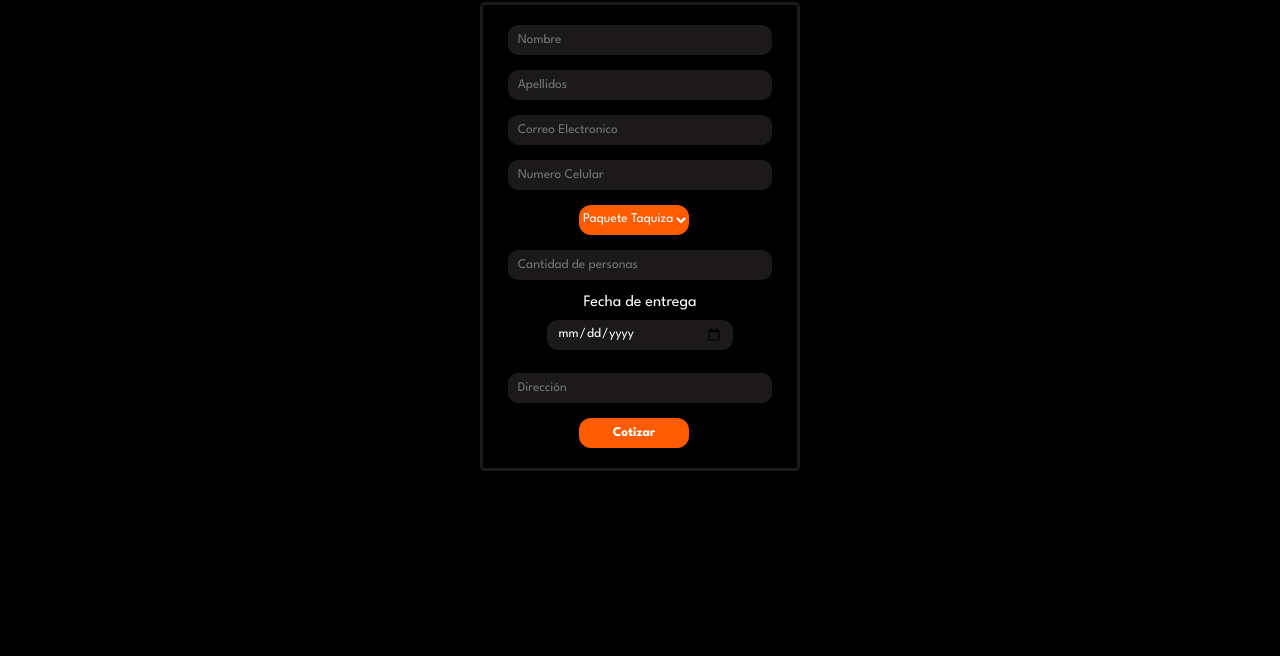
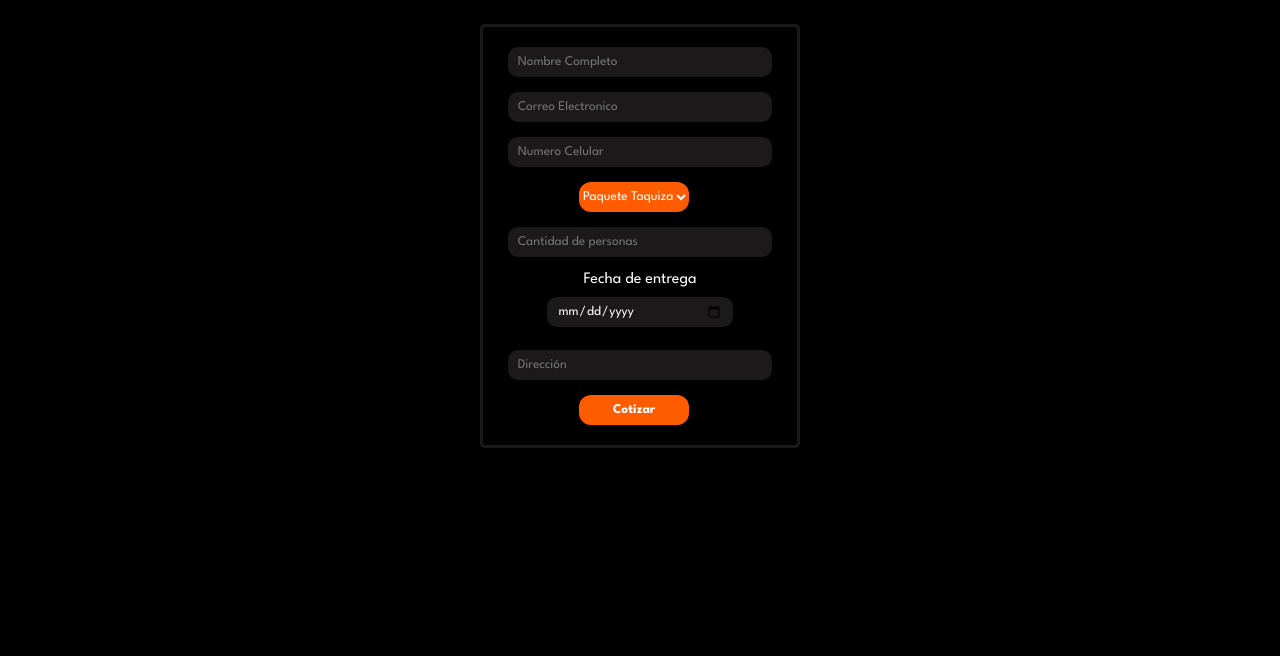
Before and after one commit to chrischavez1216/laCazuelaExpress, a plain HTML site: page cotizacion/cotizacion.html in a window 1280 px wide. Shown: the part 218-874 px from the top of the page. Drawn offline with Linux system fonts and the light colour scheme; files whose address does not match are found by name.

Commit message:
Segunda correccion

```diff
--- a/cotizacion/cotizacion.html
+++ b/cotizacion/cotizacion.html
@@ -25,20 +25,19 @@
     <main>
         <h2>¡Cotiza tu evento!</h2>
         <form action="https://formsubmit.co/cazuelaexpressmx@gmail.com" method="POST">
-            <input type="text" id="name" placeholder="Nombre" autocomplete="name">
-            <input type="text" id="last-name" placeholder="Apellidos" autocomplete="additional-name">
-            <input type="email" id="email" placeholder="Correo Electronico" autocomplete="email">
-            <input id="phone-number" placeholder="Numero Celular">
-            <select name="paquetes" id="paquetes-form" class="main-button">
+            <input type="text" id="name" placeholder="Nombre Completo" autocomplete="name" name="Nombre">
+            <input type="email" id="email" placeholder="Correo Electronico" autocomplete="email" name="Correo">
+            <input id="phone-number" placeholder="Numero Celular" name="Numero Celular">
+            <select name="paquetes" id="paquetes-form" class="main-button" name="Paquete Seleccionado">
                 <option value="paquete-taquiza">Paquete Taquiza</option>
                 <option value="paquete-taquiza">Paquete Taquiza</option>
             </select>
-            <input placeholder="Cantidad de personas">
+            <input placeholder="Cantidad de personas" name="Cantidad de Personas">
             <div class="fechaEntrega">
                 <p style="color: #fff;">Fecha de entrega</p>
-                <input type="date" id="date" value="Fecha de entrega">
+                <input type="date" id="date" value="Fecha de entrega" name="Fecha de entrega">
             </div>
-            <input type="text" placeholder="Dirección">
+            <input type="text" placeholder="Dirección" name="Dirección">
             <button type="submit" class="main-button">Cotizar</button>
         </form>
     </main>
```
